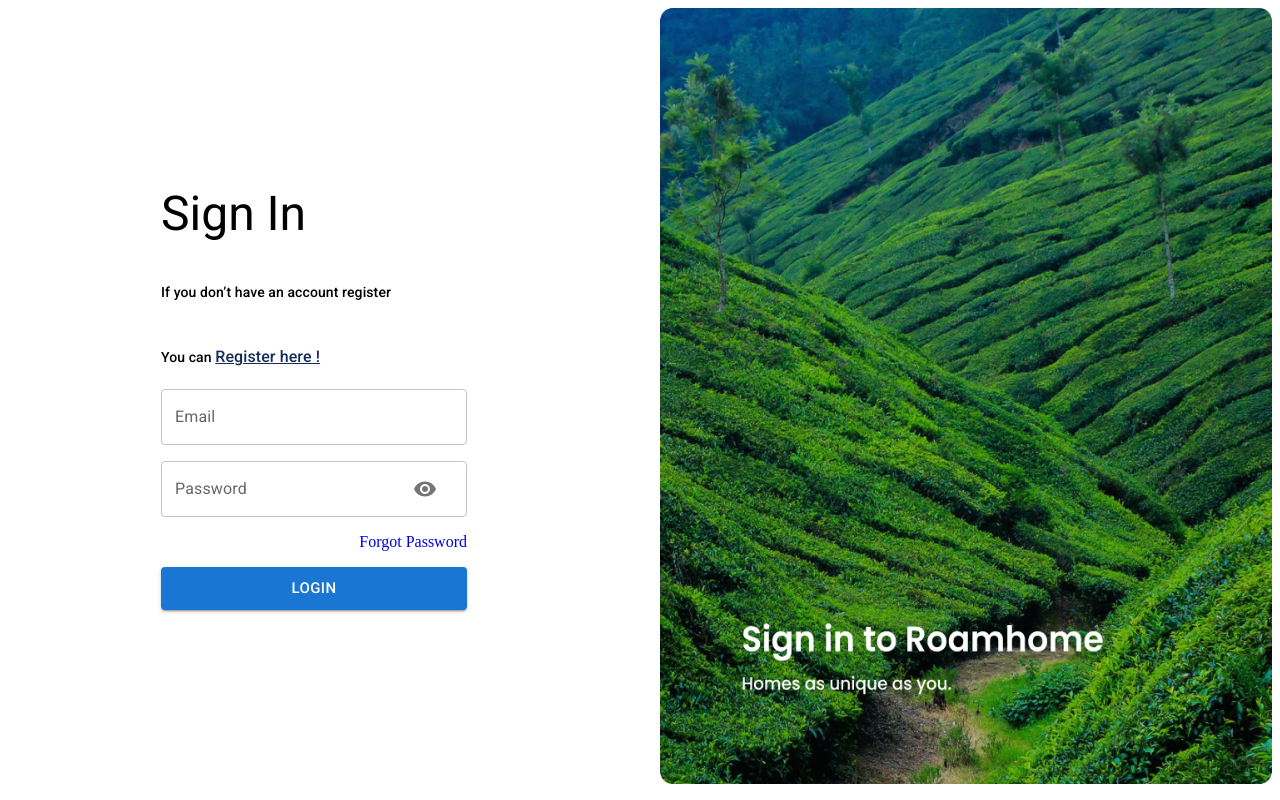
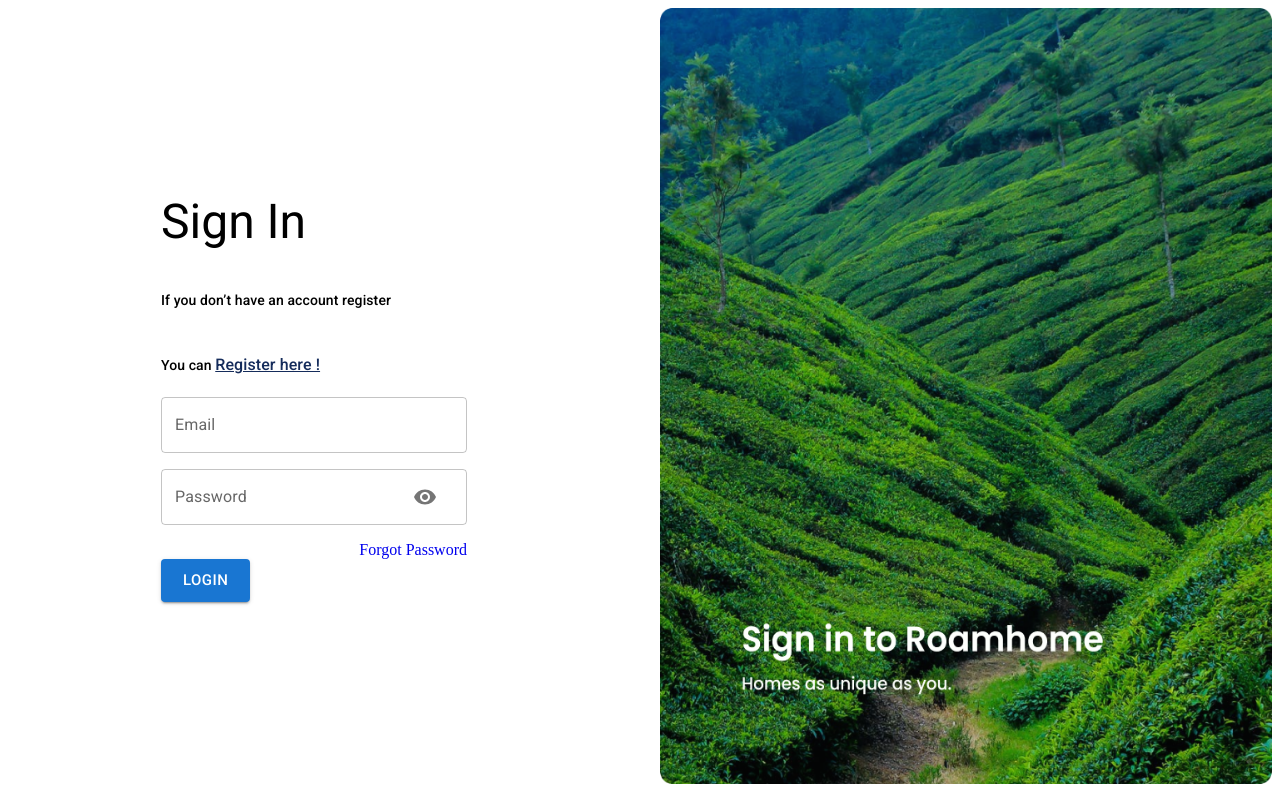
Before and after one commit to mohamedreda850/hms, a React (Vite) app: page /auth/login in a window 1280 px wide. Built offline with nearby package versions, Linux system fonts and the light colour scheme.

Commit message:
fixLogin

```diff
--- a/src/App.tsx
+++ b/src/App.tsx
@@ -26,6 +26,7 @@
 import DetailsPage from "./Modules/User/DetailsPage/DetailsPage";
 import Favorates from "./Modules/User/Favorates/Favorates";
 import ChangePassword from "./Modules/Authentication/ChangePassword/ChangePassword";
+import { ToastContainer } from "react-toastify";
 
 function App() {
   const routes = createBrowserRouter([
@@ -54,11 +55,12 @@
       ],
     },
     {
-      path: "admin",
+      path: "/admin",
       element: (
         <AdminProtectedRoute>
           <MasterAdminLayout />
         </AdminProtectedRoute>
+
       ),
       errorElement: <NotFound />,
       children: [
@@ -148,6 +150,7 @@
 
   return (
     <>
+    <ToastContainer />
       <RouterProvider router={routes}></RouterProvider>
     </>
   );
--- a/src/Context/AuthContext.tsx
+++ b/src/Context/AuthContext.tsx
@@ -7,7 +7,7 @@
   const [loginData, setLoginData] = useState(null);
 
   const saveLoginData = () => {
-    const decodedToken = localStorage.getItem("tokenums");
+    const decodedToken = localStorage.getItem("HMSToken");
     if (decodedToken) {
       const encodedToken = jwtDecode(decodedToken);
       setLoginData(encodedToken);
@@ -15,7 +15,7 @@
   };
 
   useEffect(() => {
-    if (localStorage.getItem("tokenums")) {
+    if (localStorage.getItem("HMSToken")) {
       saveLoginData();
     }
   }, []);
--- a/src/Modules/Authentication/Login/Login.tsx
+++ b/src/Modules/Authentication/Login/Login.tsx
@@ -13,39 +13,37 @@
 import { EMAIL_VALIDATION, PASWORD_VALIDATION } from '../../../Services/Validation/VALIDATION';
 import VisibilityOffIcon from '@mui/icons-material/VisibilityOff';
 import RemoveRedEyeIcon from '@mui/icons-material/RemoveRedEye';
+import { jwtDecode } from 'jwt-decode';
+import { CleaningServices } from '@mui/icons-material';
 interface loginData {
   email: string;
   password: string;
 }
 
-interface LoginResponse {
-  token: string;
-  message: string;
-}
+
 export default function Login() {
   const [isPasswordVisable, setIsPasswordVisable] = useState(false);
   const navigate = useNavigate();
   const { saveLoginData } = useContext(AuthContext)
-  const { register, handleSubmit, formState: { errors, isSubmitting } } =useForm<loginData>()
-  const onSubmit =async(data: loginData) => {
+  const { register, handleSubmit, formState: { errors, isSubmitting } } = useForm<loginData>()
+  const onSubmit = async (data: loginData) => {
     try {
-      const response =await axiosInstanceAdminAuth.post<LoginResponse>(AUTH_URL.LOGIN, data)
-      localStorage.setItem('token', response.data.token)
-      console.log(response.data);
-
+      const response = await axiosInstanceAdminAuth.post(AUTH_URL.LOGIN, data)
+      localStorage.setItem('HMSToken', response.data.data.token)
+      const token: any = response?.data?.data?.token;
+      const decodedToken: any = jwtDecode(token);
+      console.log(decodedToken); const role = decodedToken.role;
       saveLoginData();
-      console.log("oooooooooooooo");
-
       toast.success(response?.message || 'Login Successfully');
-      navigate("/login")
+      navigate(`${role === "admin" ? '/admin/' : '/'}`)
     } catch (error) {
       console.log(error);
       toast.error(error?.response?.data?.message || 'Login failed');
+    }
 
 
   }
-  }
-  const handlePassword=()=>{
+  const handlePassword = () => {
     setIsPasswordVisable(!isPasswordVisable)
   }
   return <>
@@ -81,17 +79,13 @@
             If you don’t have an account register
           </Typography>
           <Typography variant="subtitle2" gutterBottom>
-            You can <Link to={''} style={{ color: "#152C5B", fontSize: "1rem" }}> Register here !</Link>
+            You can <Link to={'/auth/register'} style={{ color: "#152C5B", fontSize: "1rem" }}> Register here !</Link>
           </Typography>
         </Stack>
 
 
-        <Stack onSubmit={handleSubmit(onSubmit)}
-
-          component="form"
-          direction="column"
-          spacing={3}
-          sx={{
+        <form onSubmit={handleSubmit(onSubmit)}
+          style={{
             justifyContent: "center",
             alignItems: "stretch",
             width: "50%",
@@ -103,21 +97,22 @@
               type="email"
               error={!!errors.email}
               helperText={errors.email?.message}
-                {...register('email', EMAIL_VALIDATION)}
+              {...register('email',)}
             >
             </TextField>
             <TextField
               id="outlined-basic"
               label="Password"
               variant="outlined"
-                type={isPasswordVisable?"text":"password"}
+              type={isPasswordVisable ? "text" : "password"}
               helperText={errors.email?.message}
-                {...register('password', PASWORD_VALIDATION)}
+
+              {...register('password')}
               InputProps={{
                 endAdornment: (
                   <InputAdornment position="start">
-                     {isPasswordVisable?<IconButton aria-label="delete" onClick={handlePassword}> <VisibilityOffIcon/></IconButton>
-                     :<IconButton aria-label="delete" onClick={handlePassword}> <RemoveRedEyeIcon/></IconButton>}
+                    {isPasswordVisable ? <IconButton aria-label="delete" onClick={handlePassword}> <VisibilityOffIcon /></IconButton>
+                      : <IconButton aria-label="delete" onClick={handlePassword}> <RemoveRedEyeIcon /></IconButton>}
                   </InputAdornment>
                 ),
               }}
@@ -126,13 +121,13 @@
 
             <div style={{ textAlign: "end" }}><Link style={{ textDecoration: "none" }} to={'/auth/forgot-password'}>Forgot Password</Link></div>
 
-              <Button variant="contained" size="large" >
+
+          </Stack>
+          <Button type='submit' variant="contained" size="large" >
             LogIn
           </Button>
-            </Stack>
 
-
-        </Stack>
+        </form>
 
       </Stack>
       <div
--- a/src/Modules/ProtectedRoute/AdminProtectedRoute/AdminProtectedRoute.tsx
+++ b/src/Modules/ProtectedRoute/AdminProtectedRoute/AdminProtectedRoute.tsx
@@ -1,9 +1,10 @@
-import  { useContext } from 'react'
+import { useContext } from 'react'
 import { AuthContext } from '../../../Context/AuthContext'
 import { Navigate } from 'react-router-dom'
 
-export default function AdminProtectedRoute({children}:any) {
-    const {loginData} = useContext(AuthContext)
-    if(localStorage.getItem("foodAppToken") || loginData.role =="admin") return children
-    else return <Navigate to='/login'/>
+export default function AdminProtectedRoute({ children }: any) {
+    const { loginData } = useContext(AuthContext)
+    if (localStorage.getItem("foodAppToken") || loginData.role == "admin") {console.log(loginData.role);
+     return children }
+    else return <Navigate to='/login' />
 }
--- a/src/main.tsx
+++ b/src/main.tsx
@@ -4,6 +4,7 @@
 import '@fontsource/roboto/400.css';
 import '@fontsource/roboto/500.css';
 import '@fontsource/roboto/700.css';
+import "react-toastify/dist/ReactToastify.css";
 import './index.css'
 import App from './App.tsx'
 import AuthContextProvider from './Context/AuthContext.tsx';
```
Lines whose indentation alone changed are shown as unchanged.
